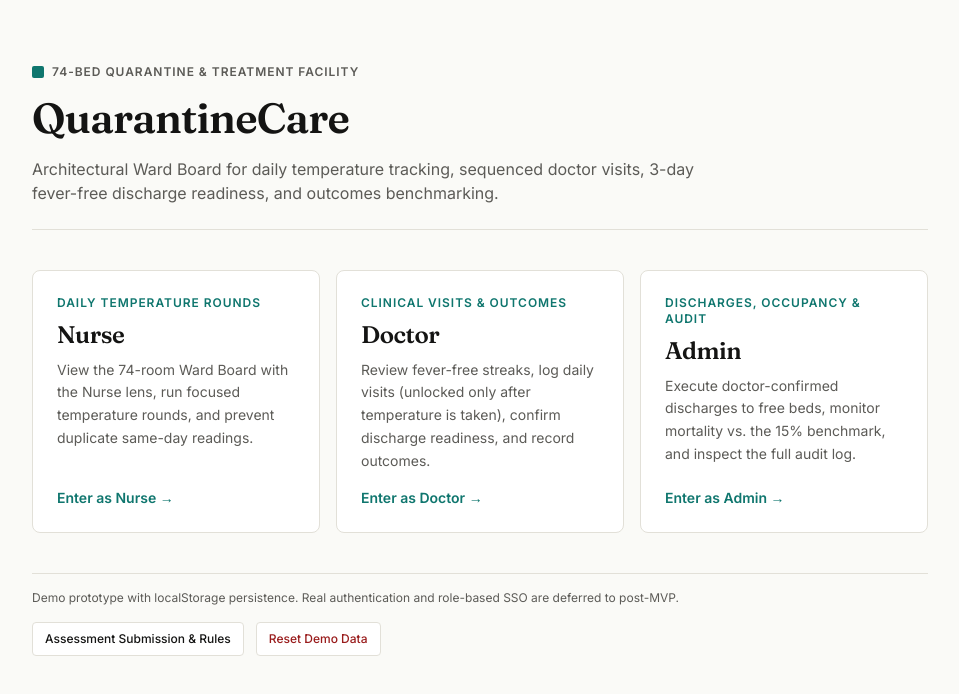
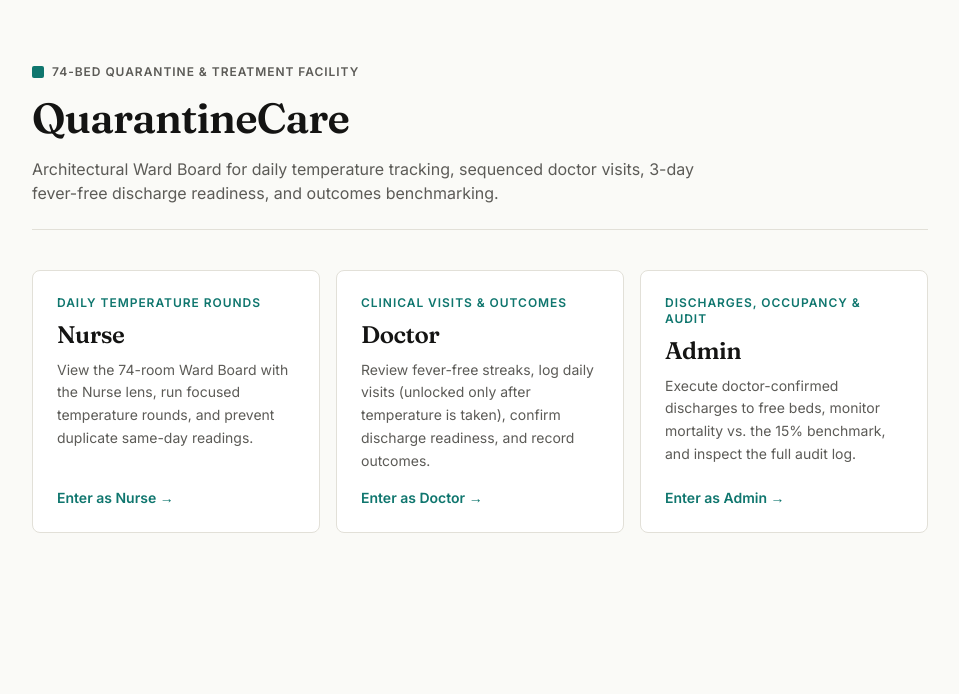
Before and after one commit to Adityya21/quarantinecare, a Next.js app: page / in a window 1280 px wide. Shown: the top 694 px of the page, without its empty margins (160-1119 px from the left). Built offline with nearby package versions, Linux system fonts and the light colour scheme.

Commit message:
Remove footer block from role selection landing page

```diff
--- a/app/page.tsx
+++ b/app/page.tsx
@@ -1,7 +1,6 @@
 'use client';
 
 import React from 'react';
-import Link from 'next/link';
 import { useRouter } from 'next/navigation';
 import { useApp } from '@/app/lib/context';
 import type { Role } from '@/app/lib/types';
@@ -37,7 +36,7 @@ const roles: {
 
 export default function RoleSelectPage() {
   const router = useRouter();
-  const { setRole, resetData } = useApp();
+  const { setRole } = useApp();
 
   const handleSelectRole = (selected: Role) => {
     setRole(selected);
@@ -90,31 +89,6 @@ export default function RoleSelectPage() {
             </button>
           ))}
         </section>
-
-        {/* Footer Controls */}
-        <div className="flex flex-wrap items-center justify-between gap-4 pt-4 border-t border-[#e2e0d8] text-xs text-[#5c5b57]">
-          <p>
-            Demo prototype with localStorage persistence. Real authentication and role-based SSO are deferred to post-MVP.
-          </p>
-          <div className="flex items-center gap-3">
-            <Link
-              href="/submission"
-              className="px-3 py-2 rounded border border-[#e2e0d8] bg-white text-[#141413] font-medium hover:border-[#0f766e] transition-colors"
-            >
-              Assessment Submission &amp; Rules
-            </Link>
-            <button
-              type="button"
-              onClick={() => {
-                resetData();
-                router.refresh();
-              }}
-              className="px-3 py-2 rounded border border-[#e2e0d8] bg-white text-[#991b1b] font-medium hover:border-[#b91c1c] transition-colors cursor-pointer"
-            >
-              Reset Demo Data
-            </button>
-          </div>
-        </div>
       </main>
     </div>
   );
```
